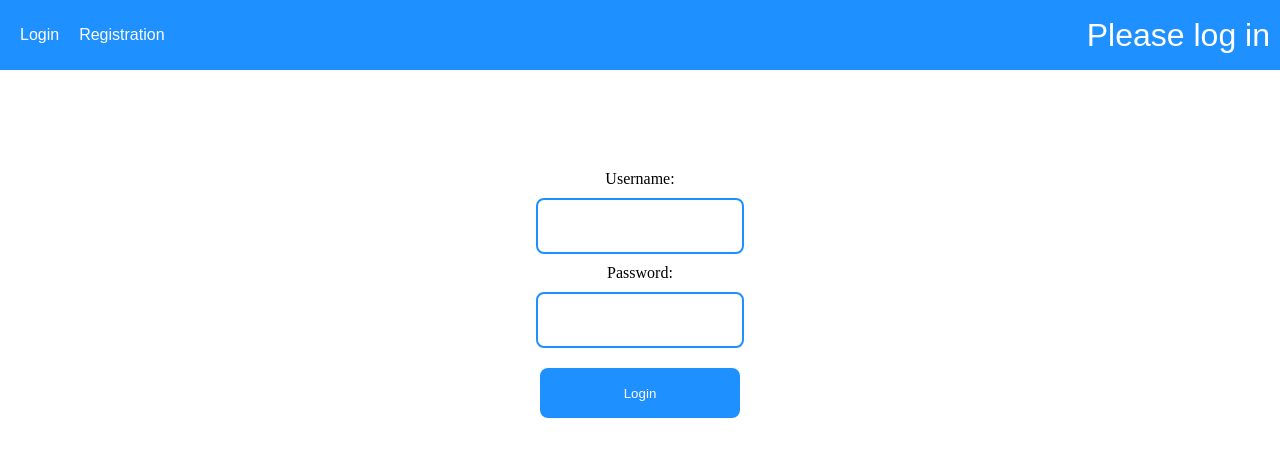
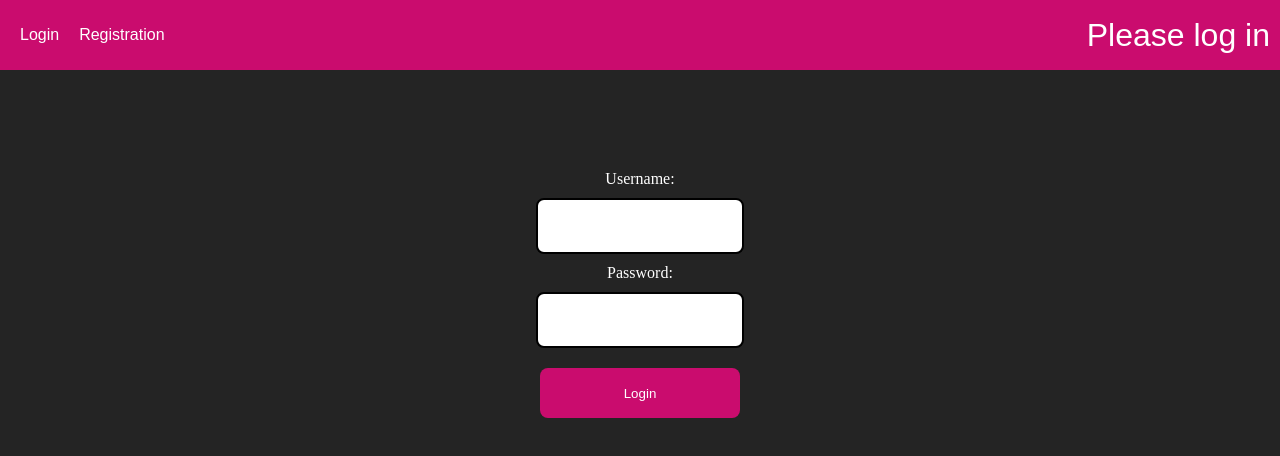
Before and after one commit to twinbd/bandScheduler, a React (Create React App) app in the folder client/: page /login in a window 1280 px wide. Shown: the top 456 px of the page. Built offline with nearby package versions, Linux system fonts and the light colour scheme; no server answers.

Commit message:
changed theme color

```diff
--- a/client/src/App.css
+++ b/client/src/App.css
@@ -1,14 +1,24 @@
 .App {
   width: 100%;
-  height: auto;
+  min-height: 100vh;
   display: flex;
   align-items: center;
   flex-direction: column;
+  background-color: hsl(0, 0%, 14%);
 }
 
 body {
   margin: 0;
   padding: 0;
+
+  color: white;
+}
+* {
+  border-color: black !important;
+}
+
+:root {
+  --pink-color: hsl(329, 89%, 42%);
 }
 
 .post {
@@ -31,10 +41,12 @@ body {
 .post .title {
   flex: 20%;
   border-bottom: 1px solid lightgray;
-  background-color: dodgerblue;
+  background-color: var(--pink-color);
   display: grid;
   place-content: center;
   color: white;
+  border-top-left-radius: 10px; /* Match the .post border radius */
+  border-top-right-radius: 10px; /* Match the .post border radius */
 }
 
 .post .body {
@@ -49,7 +61,7 @@ body {
   display: flex;
   align-items: center;
   padding-left: 15px;
-  background-color: dodgerblue;
+  background-color: var(--pink-color);
   color: white;
   border-bottom-left-radius: 10px;
   border-bottom-right-radius: 10px;
@@ -94,7 +106,7 @@ body {
   width: 500px;
   height: auto;
   padding: 20px;
-  border: 5px solid dodgerblue;
+  border: 5px solid var(--pink-color);
   border-radius: 5px;
 }
 
@@ -112,14 +124,14 @@ body {
   margin-top: 15px;
   height: 40px;
   border: none;
-  background-color: lightskyblue;
+  background-color: hsl(329, 100%, 78%);
   border-radius: 5px;
   color: white;
 }
 
 .formContainer button:hover {
   cursor: pointer;
-  background-color: dodgerblue;
+  background-color: var(--pink-color);
 }
 
 span {
@@ -131,7 +143,7 @@ span {
 .navbar {
   width: 100%;
   height: 70px;
-  background-color: dodgerblue;
+  background-color: var(--pink-color);
   display: flex;
   align-items: center;
   font-family: Arial, Helvetica, sans-serif;
@@ -212,12 +224,12 @@ button {
 }
 
 .addCommentContainer button {
-  background-color: dodgerblue;
+  background-color: var(--pink-color);
   color: white;
 }
 
 .addCommentContainer input {
-  border: 2px solid dodgerblue;
+  border: 2px solid var(--pink-color);
 }
 
 .rightSide .listOfComments {
@@ -272,12 +284,12 @@ button {
 }
 
 .loginContainer button {
-  background-color: dodgerblue;
+  background-color: var(--pink-color);
   color: white;
 }
 
 .loginContainer input {
-  border: 2px solid dodgerblue;
+  border: 2px solid var(--pink-color);
 }
 
 .songs-container {
```
